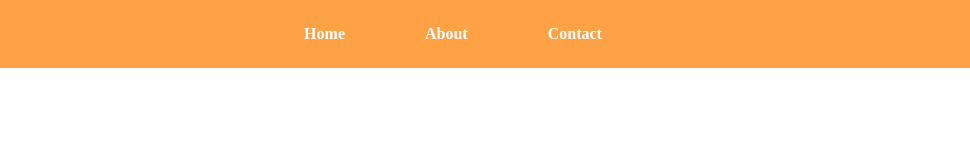
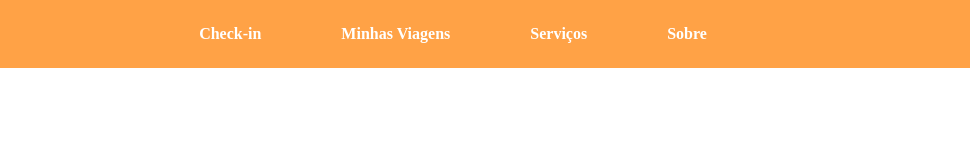
Before and after one commit to lucasspor/responsive-navbar, a plain HTML site: page index.html in a window 1280 px wide. Shown: the full height of the page, 202-1172 px from the left. Drawn offline with nearby package versions, Linux system fonts and the light colour scheme.

Commit message:
feat: Adding font and New links text

```diff
--- a/index.html
+++ b/index.html
@@ -2,12 +2,22 @@
 <html lang="pt-br">
 
 <head>
+    <!--Preconnect-->
+    <link rel="preconnect" href="https://fonts.googleapis.com">
+    <link rel="preconnect" href="https://fonts.gstatic.com" crossorigin>
+
     <meta charset="UTF-8">
     <meta name="viewport" content="width=device-width, initial-scale=1.0">
     <title>Responsive Navbar</title>
 
+    <!--Font-->
+
+    <link href="https://fonts.googleapis.com/css2?family=Open+Sans:ital,wght@0,300..800;1,300..800&display=swap"
+        rel="stylesheet">
+
     <!--CSS-->
     <link rel="stylesheet" href="./cs/style.css">
+
     <!--Javascript-->
     <script src="./js/index.js" defer></script>
 </head>
@@ -19,17 +29,18 @@
                 <a href="#" target="_blank">
                     <img src="./assets/logo.png" alt="">
                 </a>
-                <button id="menu" >
+                <button id="menu">
                     <i data-lucide="x" class="icon" id="close"></i>
                     <i data-lucide="menu" class="icon" id="open"></i>
                 </button>
             </div>
 
 
-            <ul  id="navigation">
-                <li><a href="" target="_blank">Home</a></li>
-                <li><a href="" target="_blank">About</a></li>
-                <li><a href="" target="_blank">Contact</a></li>
+            <ul id="navigation">
+                <li><a href="#" target="_blank">Check-in</a></li>
+                <li><a href="#" target="_blank">Minhas Viagens</a></li>
+                <li><a href="#" target="_blank">Serviços</a></li>
+                <li><a href="#" target="_blank">Sobre</a></li>
             </ul>
 
             <div id="social">
```
